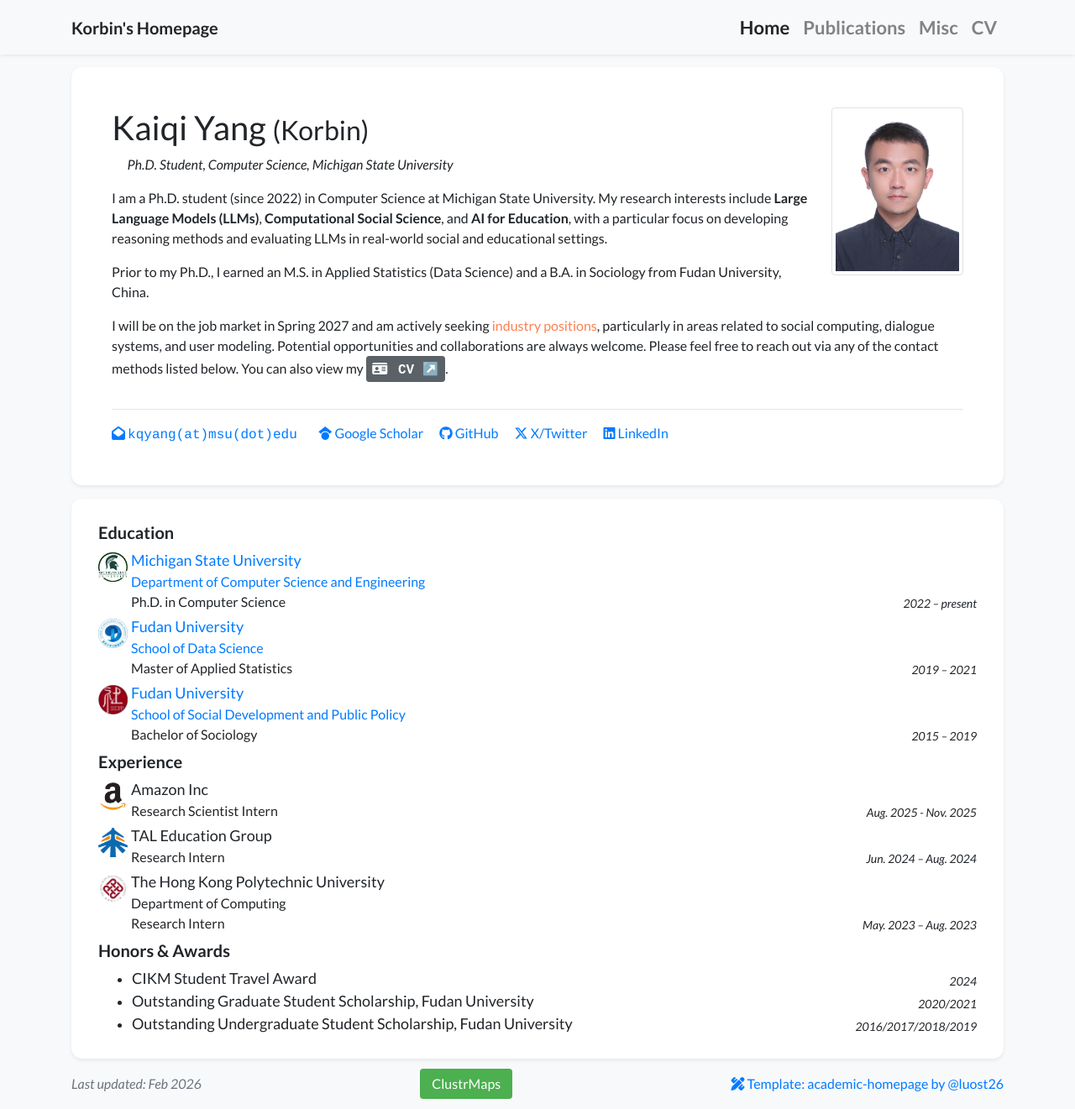
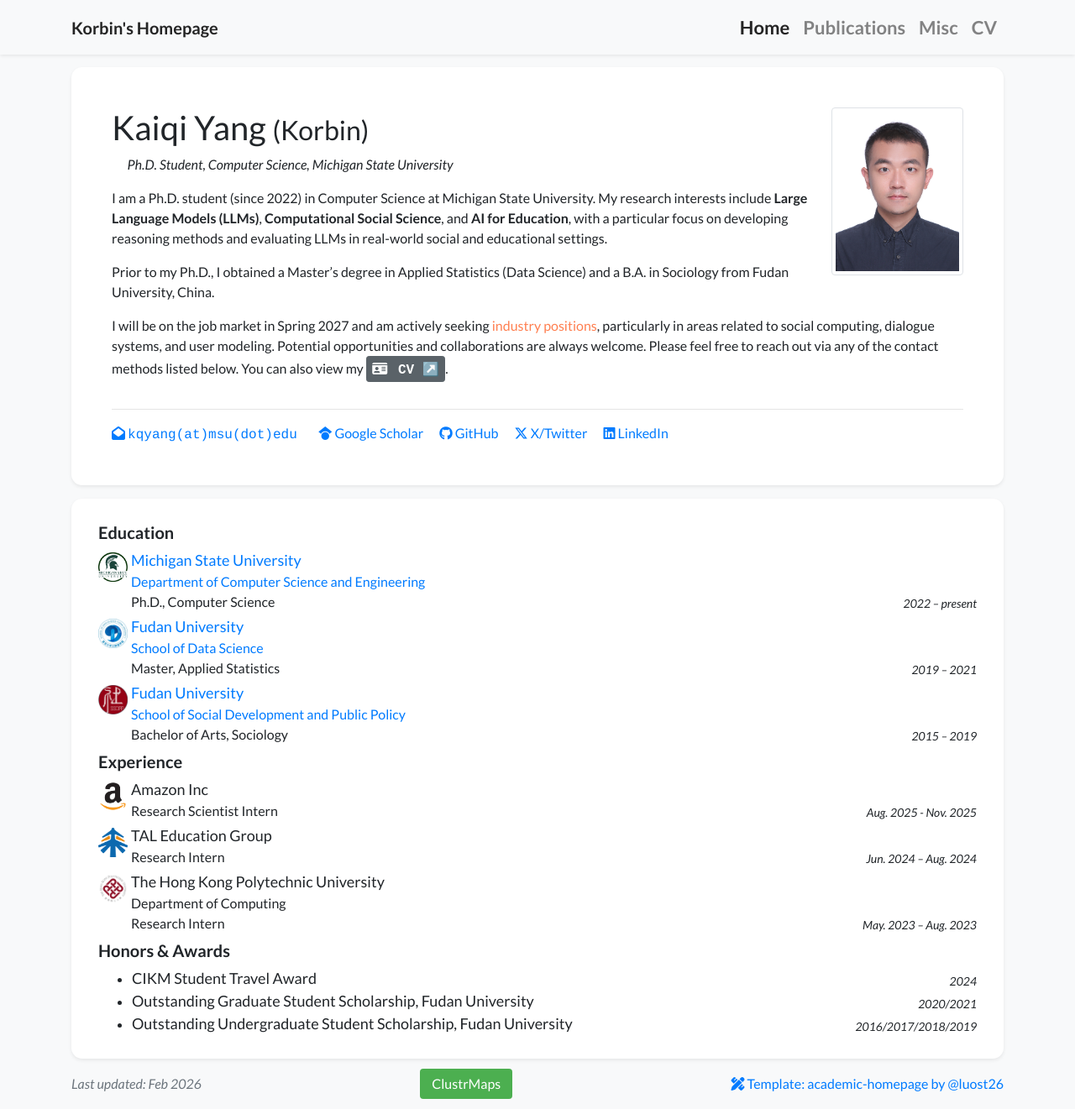
Before and after one commit to KorbinY/korbiny.github.io, a Jekyll site: the page built from index.html, in a window 1280 px wide and 1321 px high. Shown: the whole window at 84% size. Built offline with Jekyll 4.4.1, drawn with Linux system fonts in a browser that asks for light colours; nearby versions of some CDN libraries; a style sheet for code colours, icons or effects is not loaded.

Commit message:
Update Personal Profile

```diff
--- a/_data/profile.yml
+++ b/_data/profile.yml
@@ -31,7 +31,7 @@ short_bio: >-
   </p>
 
   <p>
-    Prior to my Ph.D., I earned an M.S. in Applied Statistics (Data Science) and a B.A. in Sociology from Fudan University, China.
+    Prior to my Ph.D., I obtained a Master’s degree in Applied Statistics (Data Science) and a B.A. in Sociology from Fudan University, China.
   </p>
 
   <p>
@@ -60,7 +60,7 @@ education:
   nlink: https://en.wikipedia.org/wiki/Michigan_State_University
   logo: /assets/images/badges/michigan-state-logo-png-transparent2.png
   logo_size: 35px
-  position: Ph.D. in Computer Science
+  position: Ph.D., Computer Science
   dept: Department of Computer Science and Engineering
   dlink: https://engineering.msu.edu/about/departments/cse
   date: 2022 – present
@@ -69,7 +69,7 @@ education:
   nlink: https://en.wikipedia.org/wiki/Fudan_University
   logo: /assets/images/badges/sds-fudan-logo.png
   logo_size: 35px
-  position: Master of Applied Statistics
+  position: Master, Applied Statistics
   dept: School of Data Science
   dlink: https://www.fudan.edu.cn/en/2019/0514/c295a96701/page.psp
   date: 2019 – 2021
@@ -78,7 +78,7 @@ education:
   nlink: https://en.wikipedia.org/wiki/Fudan_University
   logo: /assets/images/badges/ssdpp-fudan-logo.png
   logo_size: 35px
-  position: Bachelor of Sociology
+  position: Bachelor of Arts, Sociology
   dept: School of Social Development and Public Policy
   dlink: https://www.fudan.edu.cn/en/2019/0514/c295a96700/page.psp
   date: 2015 – 2019
```
